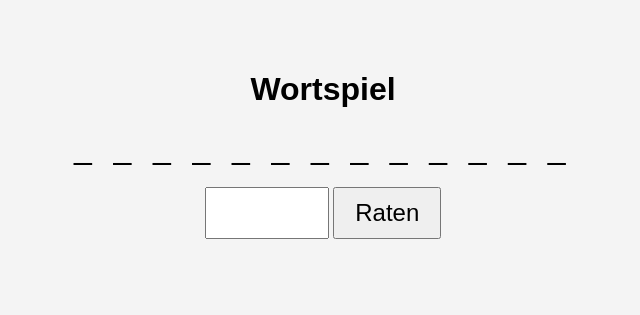
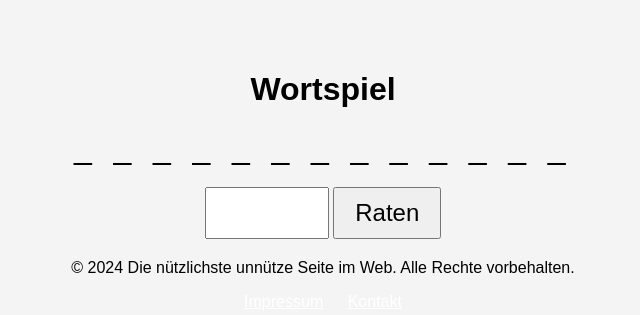
Before and after one commit to dsebert/dsebert.github.io, a plain HTML site: page games/wortspiel.html in a window 1280 px wide. Shown: the whole page, without its empty margins (317-957 px from the left). Drawn offline with Linux system fonts and the light colour scheme.

Commit message:
Save wortspiel.html.

```diff
--- a/games/wortspiel.html
+++ b/games/wortspiel.html
@@ -82,5 +82,22 @@
 
         updateDisplay();
     </script>
+    <!-- Hier wird der Footer geladen -->
+    <div id="footer-placeholder"></div>
+
+    <!-- JavaScript zum Laden des Footers -->
+    <script>
+        // Funktion zum Laden des Footers
+        function loadFooter() {
+            fetch('../footer.html') // Datei footer.html abrufen
+            .then(response => response.text()) // Inhalt als Text lesen
+            .then(data => {
+                document.getElementById('footer-placeholder').innerHTML = data;
+            });
+        }
+
+        // Footer laden, sobald die Seite vollständig geladen ist
+        window.onload = loadFooter;
+    </script>
 </body>
 </html>
```
